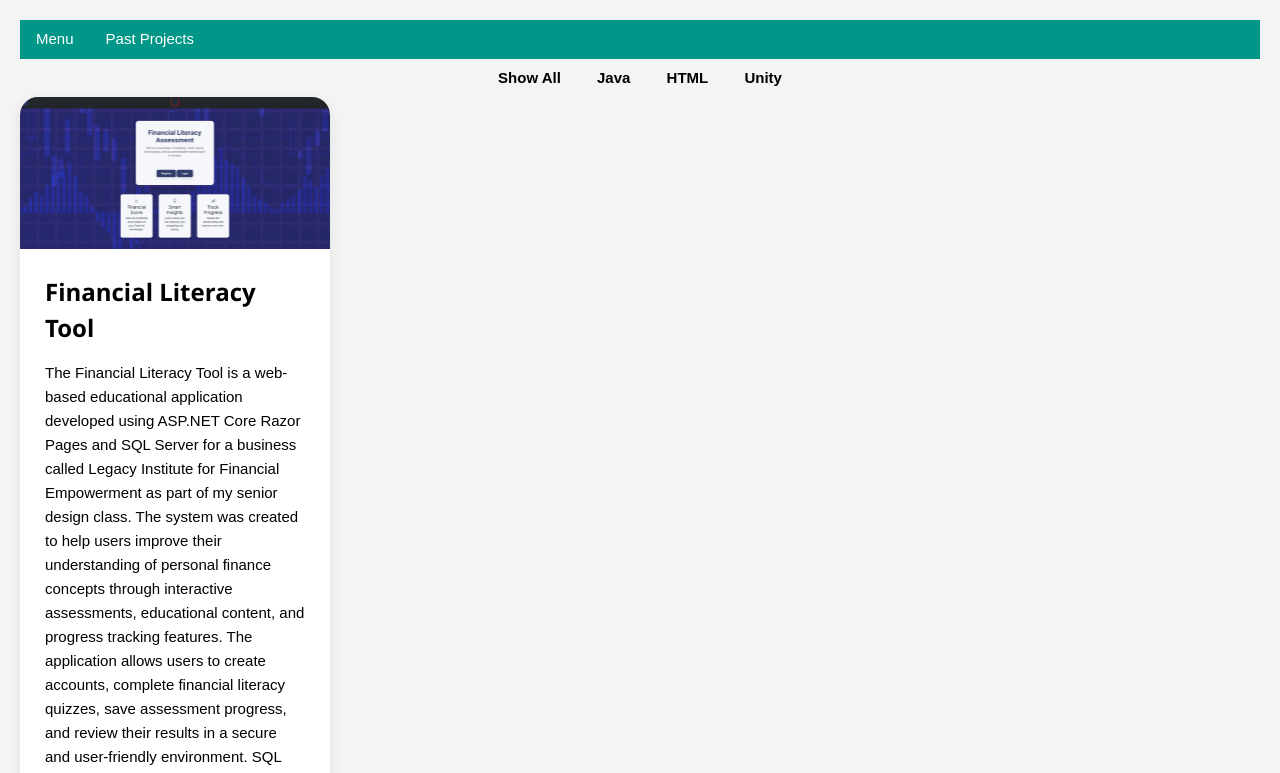
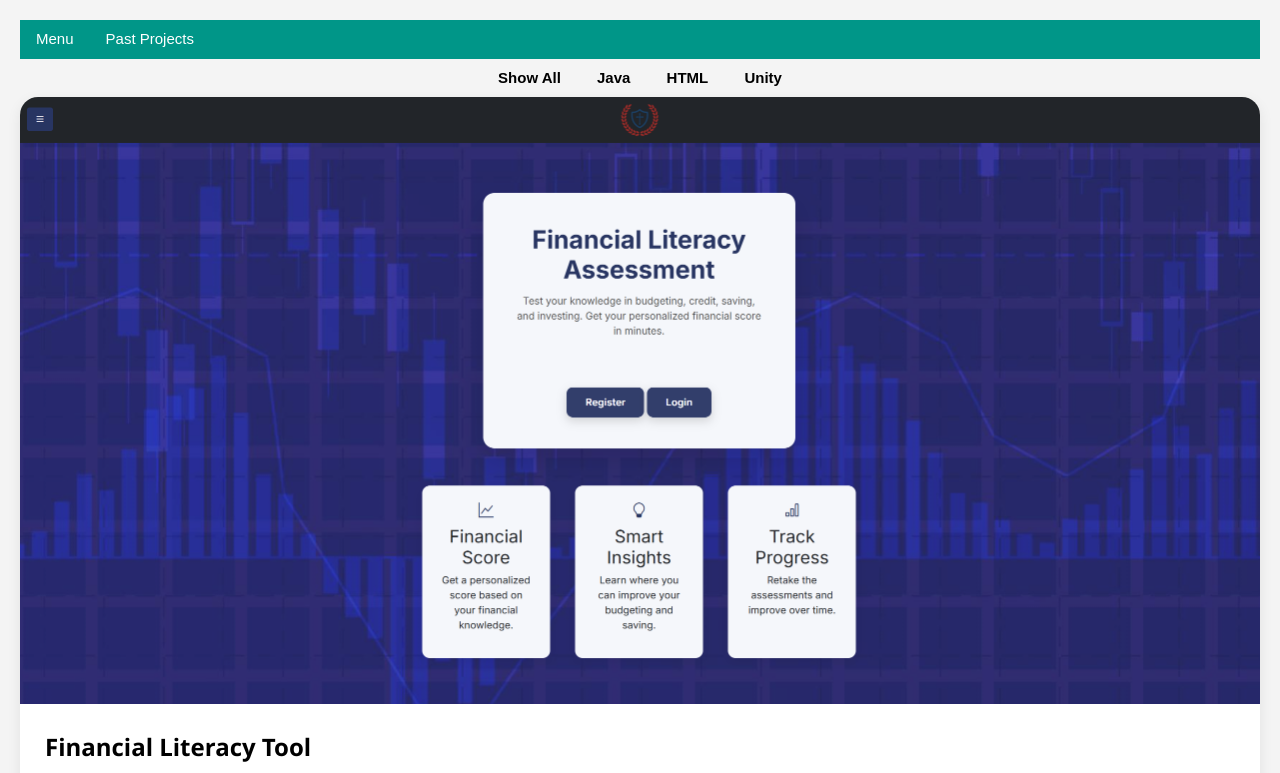
Before and after one commit to jdrussell5252/jdrussell5252.github.io, a plain HTML site: page pastProjects.html in a window 1280 px wide. Shown: the top 773 px of the page. Drawn offline with nearby package versions, Linux system fonts and the light colour scheme.

Commit message:
Styles changed

```diff
--- a/pastProjects.css
+++ b/pastProjects.css
@@ -36,14 +36,14 @@ li {
 }
 
 .project-container {
-    width: 50%;
+    width: 100%;
     display: flex;
     flex-direction: column;
     gap: 25px;
 }
 
 .project-row {
-    width: 50%;
+    width: 100%;
     display: flex;
     background: white;
     border-radius: 18px;
@@ -58,7 +58,7 @@ li {
 }
 
 .project-row a {
-    width: 50%;
+    width: 100%;
     flex-shrink: 0;
 }
 
```
